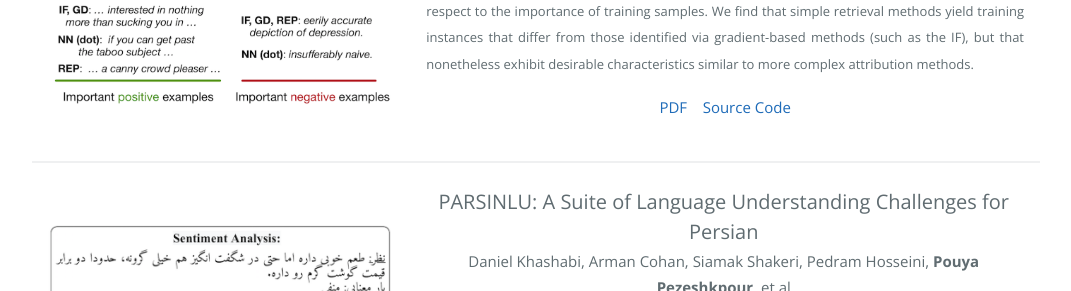
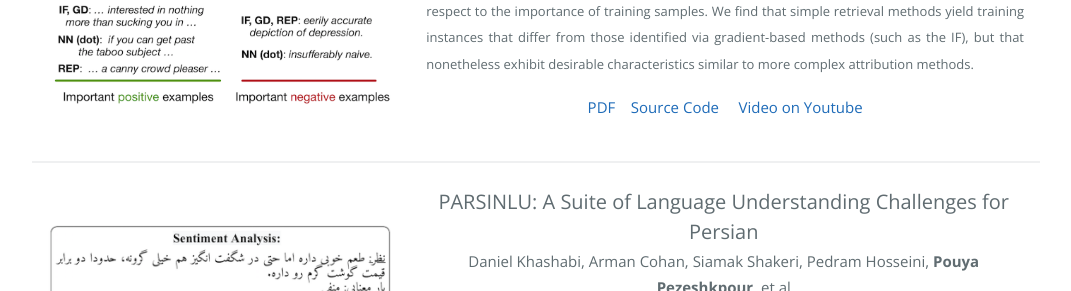
Before and after one commit to pouyapez/pouyapez.github.io, a Jekyll site: the page built from index.md, in a window 1280 px wide and 900 px high, scrolled down 1408 px. Shown: the part 163-454 px from the top of the window, without its empty margins (104-1175 px from the left). Built offline with Jekyll 4.4.1, drawn with Linux system fonts in a browser that asks for light colours.

Commit message:
Update index.md

```diff
--- a/index.md
+++ b/index.md
@@ -59,7 +59,7 @@ layout: default
              </p><p align="justify"> <font style="font-size:13px">In this work we evaluate the degree to which different potential instance attribution agree with respect to the importance of training samples.
 We find that simple retrieval methods yield training instances that differ from those identified via gradient-based methods (such as the IF), but that nonetheless exhibit desirable characteristics similar to more complex attribution methods. </font><br></p>
                       <p align="center">
-             <font style="font-size:15px"><a href="https://arxiv.org/pdf/2104.04128.pdf">PDF</a>&nbsp;&nbsp;&nbsp;  <a href="https://github.com/successar/instance_attributions_NLP">Source Code</a></font>
+             <font style="font-size:15px"><a href="https://arxiv.org/pdf/2104.04128.pdf">PDF</a>&nbsp;&nbsp;&nbsp;  <a href="https://github.com/successar/instance_attributions_NLP">Source Code</a> &nbsp;&nbsp;&nbsp;   <a href="https://www.youtube.com/watch?v=b9AbcEDmFyg&t=17s">Video on Youtube</a></font>
              </p>
         </td>
       </tr>
```
